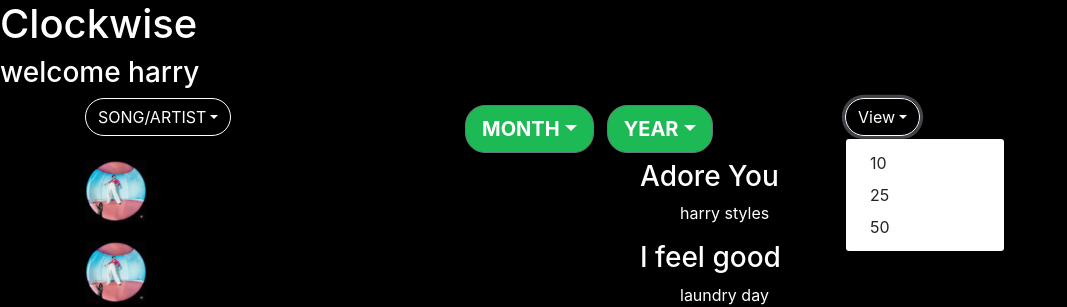
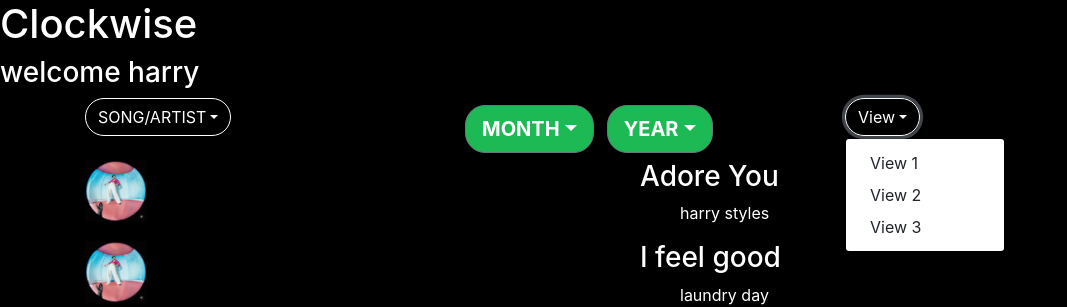
Before and after one commit to muthu-pal/Moodie, a React (Create React App) app: page / in a window 1280 px wide. Both pictures are taken after a click on the button "View". Shown: the top 307 px of the page, without its empty margins (0-1067 px from the left). Built offline with nearby package versions, Linux system fonts and the light colour scheme.

Commit message:
updated view button to change with click

```diff
--- a/src/components/ViewDropdowns.js
+++ b/src/components/ViewDropdowns.js
@@ -1,25 +1,78 @@
-import React, { useState } from 'react';
-import { ButtonDropdown, DropdownToggle, DropdownMenu, DropdownItem } from 'reactstrap';
-import './ViewDropdowns.css'
+import React, { useState } from "react";
+import { Component } from "react";
+import {
+  ButtonDropdown,
+  DropdownToggle,
+  DropdownMenu,
+  DropdownItem
+} from "reactstrap";
+import "./ViewDropdowns.css";
 
-const ViewDropdowns = (props) => {
-  const [dropdownOpen, setOpen] = useState(false);
+class ViewDropdowns extends Component {
+  constructor(props) {
+    super(props);
+    // const [dropdownOpen, setOpen] = useState(false);
+    // //const viewOne =
+    // const toggle = () => setOpen(!dropdownOpen);
+    this.toggle = this.toggle.bind(this);
+    this.changeValue = this.changeValue.bind(this);
+    this.state = {
+      actions: [],
+      dropDownValue: "View",
+      dropdownOpen: false,
+      limitTo: 1
+    };
+  }
 
-  const toggle = () => setOpen(!dropdownOpen);
+  toggle(event) {
+    this.setState({
+      dropdownOpen: !this.state.dropdownOpen
+    });
+  }
 
-  return (
-    <ButtonDropdown isOpen={dropdownOpen} toggle={toggle}>
-      <DropdownToggle caret style={{backgroundColor: "transparent", borderColor: "white", color: "white", borderRadius: "20px"}}>
-        View
-      </DropdownToggle>
-      <DropdownMenu>
+  changeValue(e) {
+    this.setState({ dropDownValue: e.currentTarget.textContent });
+    let id = e.currentTarget.getAttribute("id");
+    console.log(id);
+    if (this.state.dropDownValue === "View 2") {
+      this.setState({ limitTo: 2 });
+    } else if (this.state.dropDownValue === "View 3") {
+      this.setState({ limitTo: 3 });
+    } else if (this.state.dropDownValue === "View 1") {
+      this.setState({ limitTo: 1 });
+    } else if (this.state.dropDownValue === "View") {
+      this.setState({ limitTo: 1 });
+    }
+  }
 
-        <DropdownItem>10</DropdownItem>
-        <DropdownItem>25</DropdownItem>
-        <DropdownItem>50</DropdownItem>
-      </DropdownMenu>
-    </ButtonDropdown>
-  );
+  render() {
+    return (
+      <ButtonDropdown isOpen={this.state.dropdownOpen} toggle={this.toggle}>
+        <DropdownToggle
+          caret
+          style={{
+            backgroundColor: "transparent",
+            borderColor: "white",
+            color: "white",
+            borderRadius: "20px"
+          }}
+        >
+          {this.state.dropDownValue}
+        </DropdownToggle>
+        <DropdownMenu>
+          <DropdownItem>
+            <div onClick={this.changeValue}>View 1</div>
+          </DropdownItem>
+          <DropdownItem>
+            <div onClick={this.changeValue}>View 2</div>
+          </DropdownItem>
+          <DropdownItem>
+            <div onClick={this.changeValue}>View 3</div>
+          </DropdownItem>
+        </DropdownMenu>
+      </ButtonDropdown>
+    );
+  }
 }
 
 export default ViewDropdowns;
```
